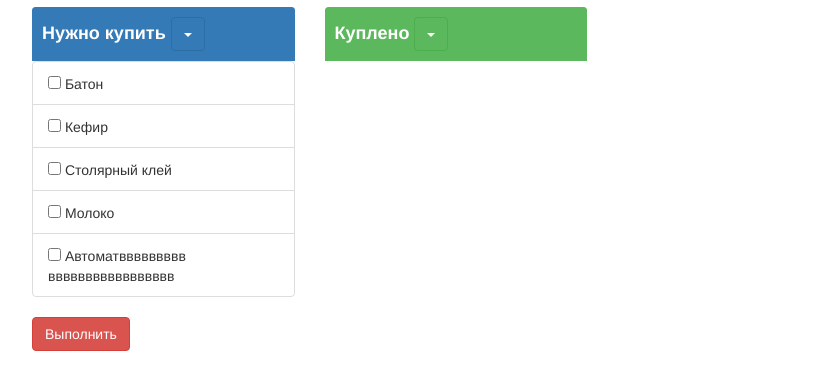
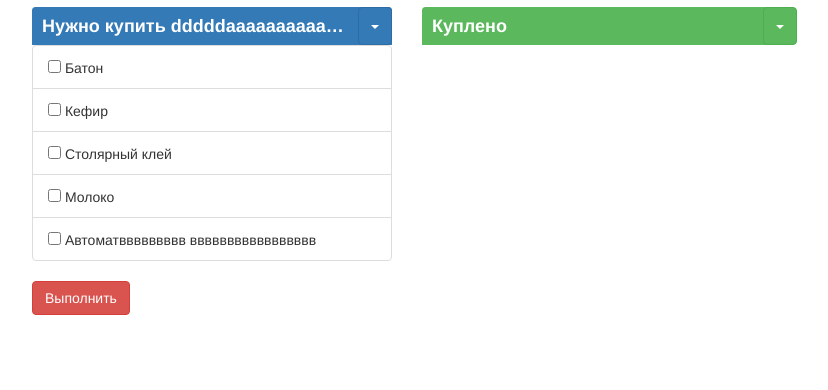
Before and after one commit to catchyn/startTaskAngularJS, a plain HTML site: page index.html in a window 1280 px wide. Shown: the part 166-556 px from the top of the page, without its empty margins (38-866 px from the left). Drawn offline with nearby package versions, Linux system fonts and the light colour scheme.

Commit message:
1. Format title for lists

```diff
--- a/list.css
+++ b/list.css
@@ -21,7 +21,7 @@
 }
 
 .wrap-title h4 {
-    margin: 0;
+    margin: 0 34px 0 0;
     padding: 10px;
     font-weight: 700;
     line-height: 1;
@@ -29,6 +29,8 @@
     text-align: left;
     white-space: nowrap;
     vertical-align: baseline;
+    overflow: hidden;
+    text-overflow: ellipsis;
 }
 
 .wrap-title .btn-group {
@@ -41,8 +43,19 @@
 
 .init .wrap-title {
     background-color: #337ab7;
+    position: relative;
 }
 
 .result .wrap-title {
     background-color: #5cb85c;
 }
+
+.wrap-title .btn-group {
+    position: absolute;
+    top: 0;
+    right: 0;
+}
+
+.wrap-title .btn-group .btn {
+    padding: 8px 12px;
+}
--- a/list.html
+++ b/list.html
@@ -1,5 +1,5 @@
 <div ng-class="{'row':true}">
-    <div ng-class="{'col-md-3 no-margin':true, 'init': true}">
+    <div ng-class="{'col-md-4': true, 'init': true}">
         <!--<div>-->
                 <!--<span  class="nullable">-->
                     <!--<select ng-model="showMSelect" ng-options="color.name for color in colors">-->
@@ -10,9 +10,10 @@
         <!--</div>-->
         <div ng-class="{'wrap-title':true}">
             <h4>
-                Нужно купить
-                <div class="btn-group" ng-class='{open: open}'>
-                    <button ng-class="{'btn btn-primary dropdown-toggle': true}" data-toggle="dropdown" ng-click='open=!open'>
+                Нужно купить dddddaaaaaaaaaaddffffgfgfgf
+            </h4>
+            <div ng-class="{open: open, 'btn-group': true}"  ng-click='open=!open'>
+                <button ng-class="{'btn btn-primary dropdown-toggle': true}" data-toggle="dropdown">
                     <span ng-class="{'caret':true}"></span>
                 </button>
                 <ul ng-class="{'dropdown-menu':true}">
@@ -21,7 +22,6 @@
                     <li><a href="#">Снять со всех</a></li>
                 </ul>
             </div>
-            </h4>
         </div>
         <ul ng-class="{'list-group':true}">
             <li ng-repeat="item in initItems" ng-class="{'list-group-item-info': $index === initIdx, 'list-group-item':true}">
@@ -34,11 +34,11 @@
             </li>
         </ul>
     </div>
-    <div ng-class="{'col-md-3 no-margin':true, 'result': true}">
+    <div ng-class="{'col-md-4': true, 'result':true}">
         <div ng-class="{'wrap-title':true}">
             <h4>
                 Куплено
-                <div class="btn-group" ng-class='{open: open2}'>
+                <div class="btn-group" ng-class='{open: open2}'  ng-click='open=!open'>
                     <button ng-class="{'btn btn-success dropdown-toggle': true}" data-toggle="dropdown" ng-click='open2=!open2'>
                         <span ng-class="{'caret':true}"></span>
                     </button>
@@ -51,9 +51,9 @@
             </h4>
         </div>
         <ul ng-class="{'list-group':true}">
-            <li ng-repeat="item in resultItems" ng-class="{'list-group-item':true}">
-                <div ng-mouseenter="onMouseenter($index, 'result')" ng-mouseleave="onMouseleave()" ng-class="{'row-list':true, 'bg-info': $index === resultIdx}">
-                    <label>
+            <li ng-repeat="item in resultItems" ng-class="{'list-group-item-info': $index === initIdx, 'list-group-item':true}">
+                <div ng-mouseenter="onMouseenter($index, 'result')" ng-mouseleave="onMouseleave()" ng-class="{'row-list':true}">
+                    <label ng-click="checkedItem('result', $index)">
                         <input type="checkbox">
                         <span ng-class="{'list-elem-text': true}">{{item}}</span>
                     </label>
```
Lines whose indentation alone changed are shown as unchanged.
